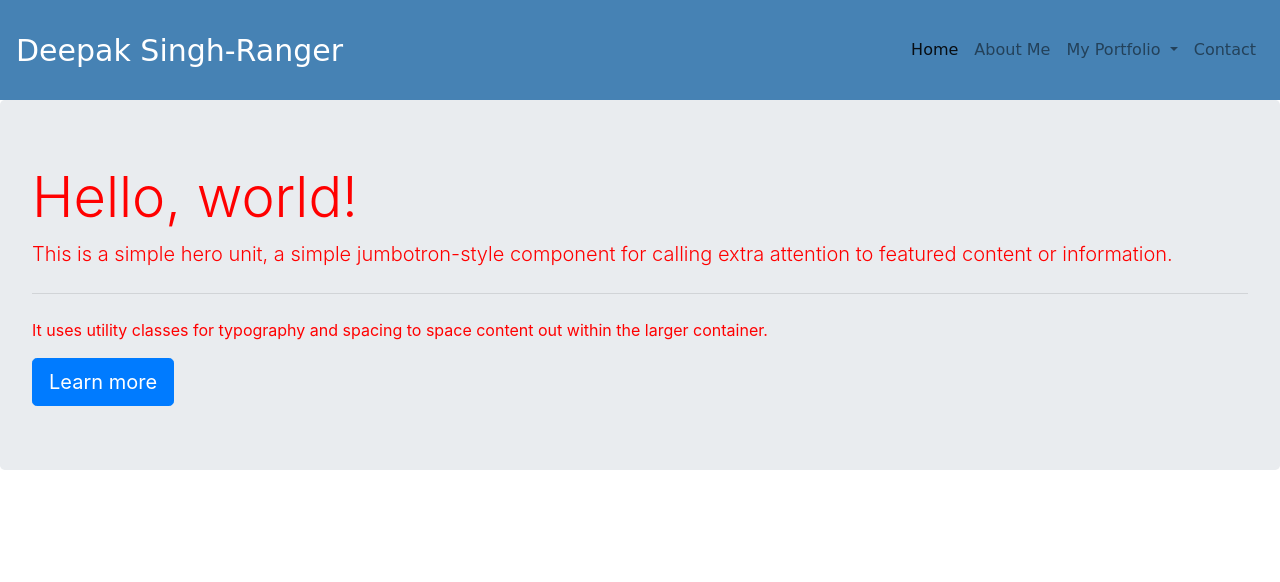
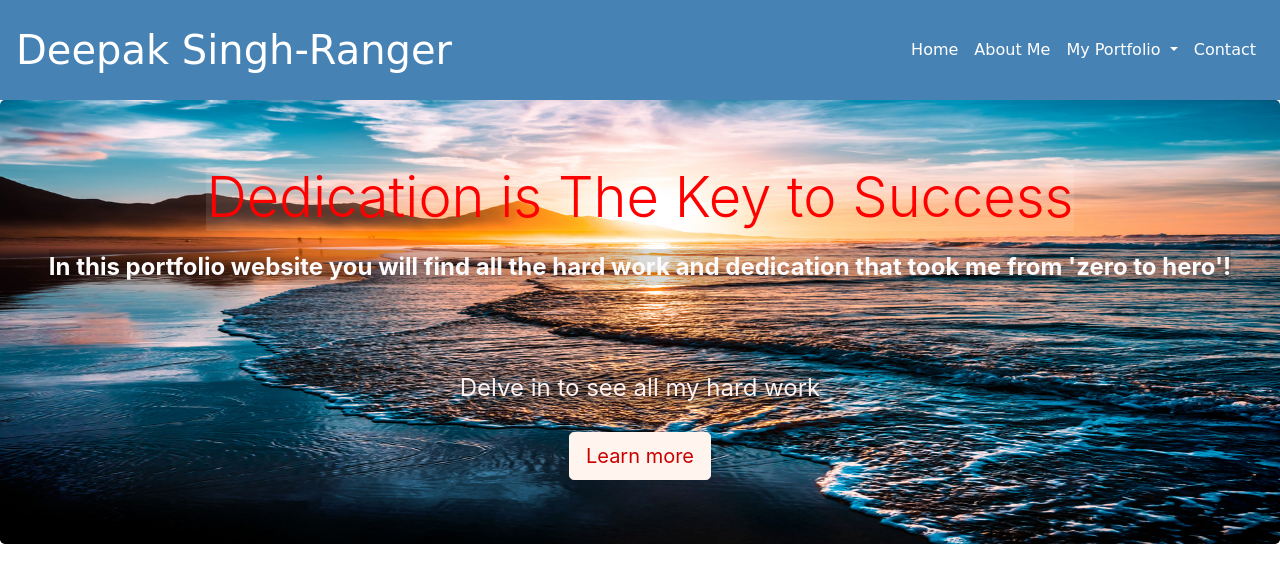
Before and after one commit to deeps106/Bootstrap-Portfolio, a plain HTML site: page index.html in a window 1280 px wide. Drawn offline with nearby package versions, Linux system fonts and the light colour scheme.

Commit message:
navbar and jumbotron html css modifications

```diff
--- a/css/style.css
+++ b/css/style.css
@@ -9,34 +9,69 @@
 
 /* navigation links */
 
-body{
-    color: red;
-}
+
 #navbar-brand{
     color: white;
-    font-size: 30px;
+    font-size: 40px;
 }
 
-.dropdown-item-custom{
-    color: #ef0c56;
-}
-
-/* .navbar-light .navbar-nav .nav-link{
-    color: white; */
-}
-
-nav div ul li a{
-    color:white;
-}
-
-a.nav-link{
-    color: white;
-}
-
-)
 /* navigation dropdown */
 
 .dropdown-item-custom{
-    background-color: rgb(95, 3, 3);
+    color: #000000;
+    background-color: #cb8484;
+    font-family: cursive, Gill Sans, Calibri;
+}
 
+#nav-link-custom {
+    color: #ffffff;
 }
+#nav-link-custom:hover{
+    color: black;
+}
+
+/* jumbotron */
+
+.jumbotron-custom{
+    display: flex;
+    flex-direction:column;
+    align-items: center;
+    gap:10px;
+    background-image: url(../images/backgndsea.jpg);
+    background-size: 100% 100%;
+}
+
+/* .lead-custom{
+    color: #fffafa;
+    font-weight: bolder;
+    font-size: 1.5em;
+    background-color: rgba(0, 0, 0, 0.1);
+} */
+
+.h1-jumbotron{
+    color: rgb(255, 0, 0);
+    background-color: rgb(255, 255, 255, 0.1);
+}
+
+.h1-p{
+    color: rgb(253, 251, 251);
+    font-size: 1.5em;
+    font-weight: bold;
+    background-color: rgba(0, 0, 0, 0.15);
+}
+
+.h1-p-p{
+    color: rgb(255, 244, 244);
+    background-color: rgba(0, 0, 0, 0.2);
+    font-size: 1.5em;
+}
+
+/* Enter here button */
+.btn-primary-custom{
+    color: rgb(203, 1, 1);
+    background-color: rgb(255, 245, 238);
+    border-color: rgb(255, 245, 238);
+}
+/* .display-4-custom {
+    font-family: cursive, Gill Sans, Calibri;
+     */
--- a/index.html
+++ b/index.html
@@ -11,23 +11,26 @@
 <body>
 <!-- navigation bar-->
 <nav class="navbar navbar-expand-lg navbar-light customNav">
-    <a class="navbar-brand" id="navbar-brand" href="#">Deepak Singh-Ranger</a>
+
+  <a class="navbar-brand" id="navbar-brand" href="#">Deepak Singh-Ranger</a>
+
     <button class="navbar-toggler" type="button" data-toggle="collapse" data-target="#navbarNavDropdown" aria-controls="navbarNavDropdown" aria-expanded="false" aria-label="Toggle navigation">
       <span class="navbar-toggler-icon"></span>
     </button>
     <div class="collapse navbar-collapse" id="navbarNavDropdown">
-      <ul class="navbar-nav ml-auto" >
 
-        <li class="nav-item active" >
-          <a class="nav-link"  href="#">Home <span class="sr-only">(current)</span></a>
+      <ul class="navbar-nav ml-auto">
+
+        <li class="nav-item active">
+          <a class="nav-link" id=nav-link-custom href="#">Home <span class="sr-only">(current)</span></a>
         </li>
 
         <li class="nav-item">
-          <a class="nav-link" href="#">About Me</a>
+          <a class="nav-link" id=nav-link-custom href="#">About Me</a>
         </li>
 
         <li class="nav-item dropdown">
-          <a class="nav-link dropdown-toggle" href="#" id="navbarDropdownMenuLink" role="button" data-toggle="dropdown" aria-haspopup="true" aria-expanded="false">
+          <a class="nav-link dropdown-toggle"id=nav-link-custom href="#" id="navbarDropdownMenuLink" role="button" data-toggle="dropdown" aria-haspopup="true" aria-expanded="false">
             My Portfolio
           </a>
           <div class="dropdown-menu" aria-labelledby="navbarDropdownMenuLink">
@@ -41,7 +44,7 @@
         </li>
 
         <li class="nav-item">
-          <a class="nav-link" href="#">Contact</a>
+          <a class="nav-link" id=nav-link-custom href="#">Contact</a>
         </li>
 
 
@@ -52,12 +55,15 @@
 
   <!-- jumbotron -->
 
-  <div class="jumbotron">
-    <h1 class="display-4">Hello, world!</h1>
-    <p class="lead">This is a simple hero unit, a simple jumbotron-style component for calling extra attention to featured content or information.</p>
+  <div class="jumbotron-custom jumbotron">
+    <h1 class="h1-jumbotron display-4">Dedication is The Key to Success</h1>
+    <p class="h1-p lead-custom lead">In this portfolio website you will find all the hard work and dedication that took me from 'zero to hero'!</p>
+
     <hr class="my-4">
-    <p>It uses utility classes for typography and spacing to space content out within the larger container.</p>
-    <a class="btn btn-primary btn-lg" href="#" role="button">Learn more</a>
+
+    <p class="h1-p-p">Delve in to see all my hard work</p>
+
+    <a class="btn btn-primary-custom btn-primary btn-lg" href="#" role="button">Learn more</a>
   </div>
 
 
```
Also changed, not shown: images/backgndsea.jpg (added), 1 other file.
